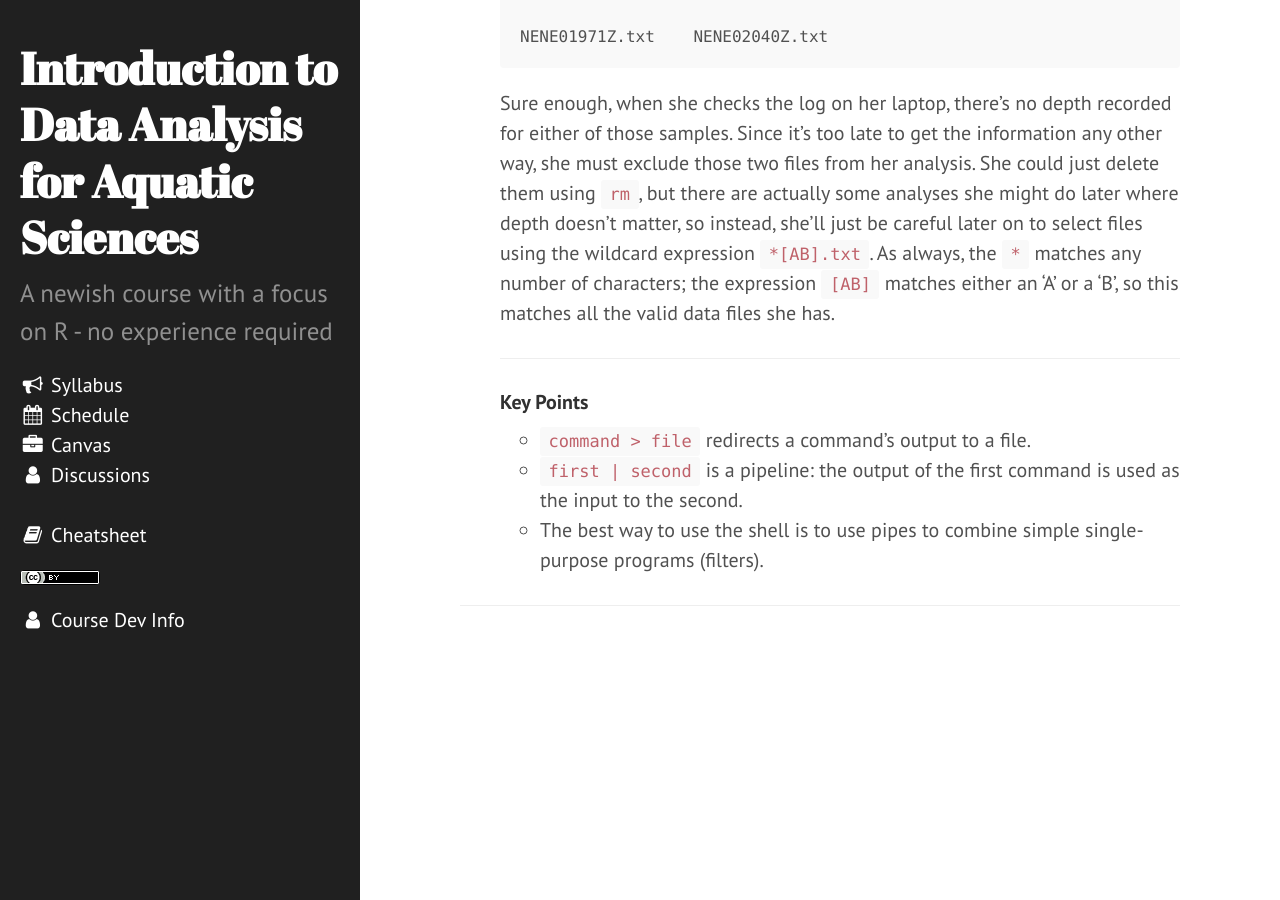
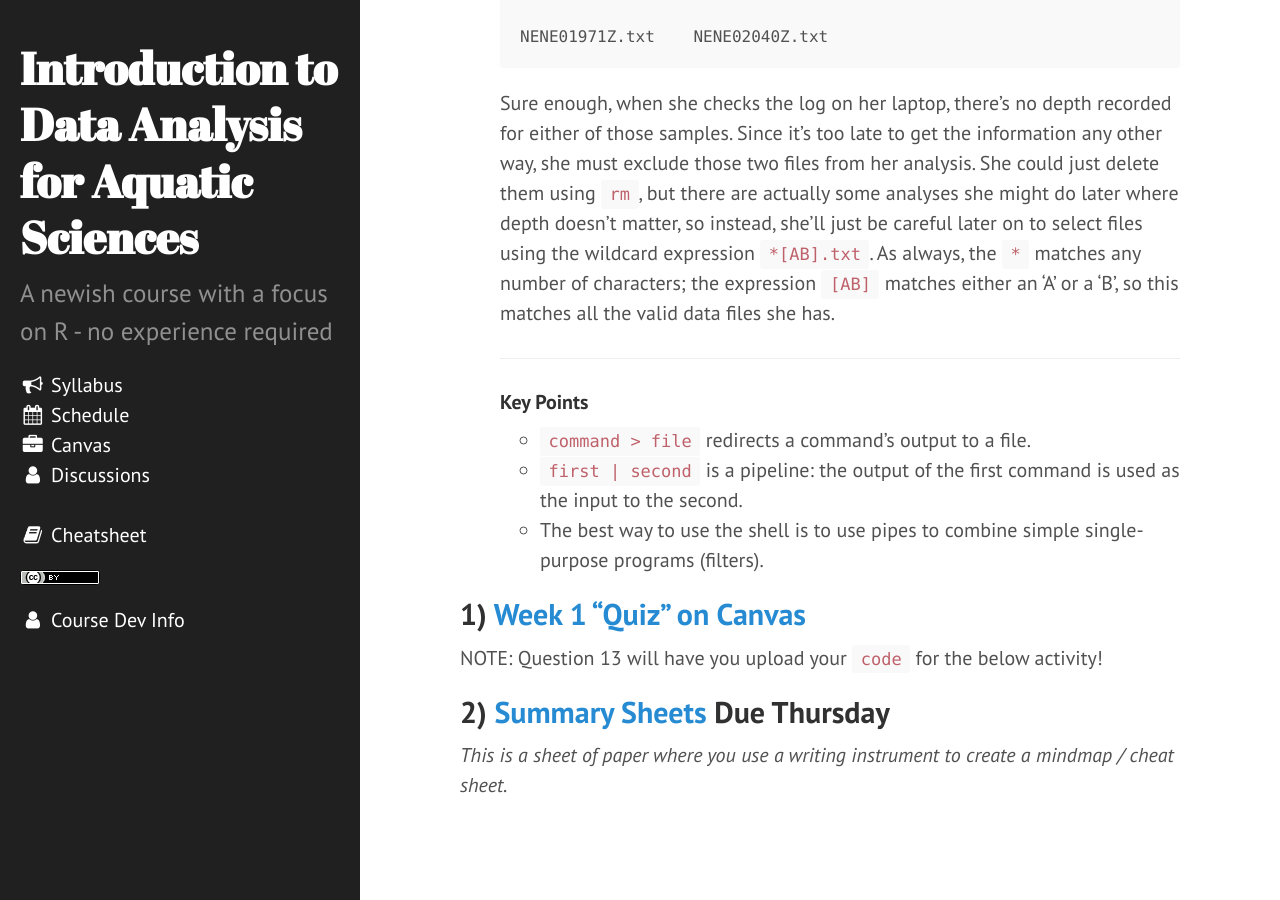
Before and after one commit to sr320/course-fish497-2019, a Jekyll site: the page built from assignments/bash.md, in a window 1280 px wide and 900 px high, scrolled down 23246 px. Built offline with Jekyll 4.4.1, drawn with Linux system fonts in a browser that asks for light colours; nearby versions of some CDN libraries.

Commit message:
updated bash quiz link

```diff
--- a/assignments/bash.md
+++ b/assignments/bash.md
@@ -22,4 +22,9 @@
 
 <!-- End of Assignments Template - Be sure to keep the include statements -->
 
-****
+## 1) [Week 1 "Quiz" on Canvas](https://canvas.uw.edu/courses/1273428/quizzes/1124480)
+
+NOTE: Question 13 will have you upload your `code` for the below activity!
+
+## 2) [Summary Sheets](https://canvas.uw.edu/courses/1273428/assignments/4761922) Due Thursday
+_This is a sheet of paper where you use a writing instrument to create a mindmap / cheat sheet._
```
